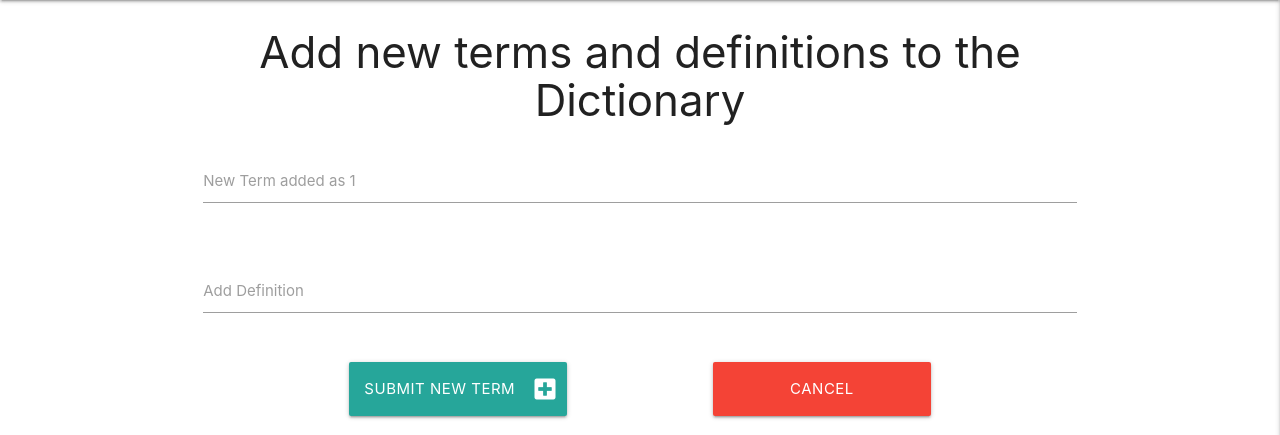
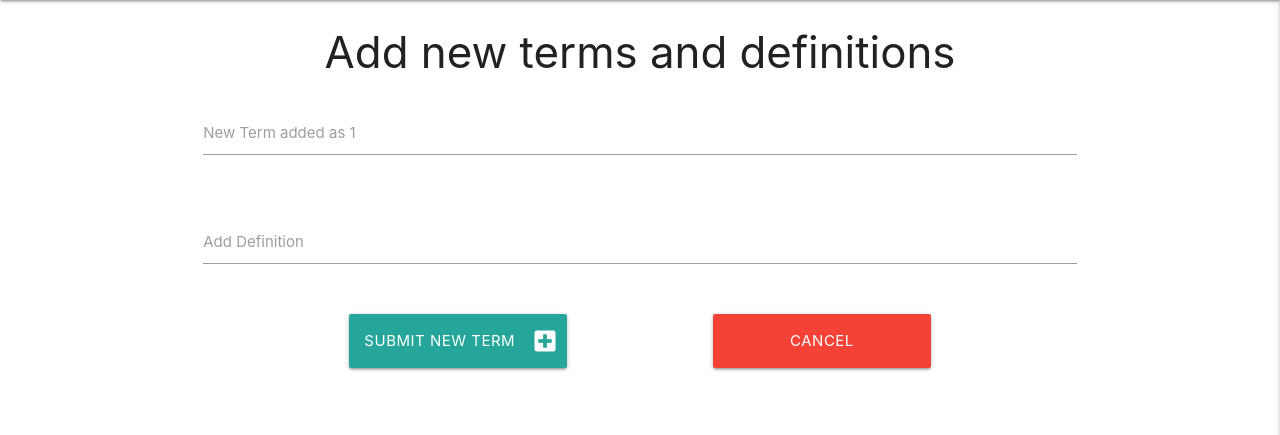
Before and after one commit to ED-IP/Milestone-3-project, a Flask app: page /add_entry in a window 1280 px wide. Shown: the part 64-499 px from the top of the page. Run offline with Flask 2, Linux system fonts and the light colour scheme; the visitor is signed in with stand-in values (Sample User, id 1); some libraries are stand-ins or nearby versions.

Commit message:
fixed typos Readme file / change thetext header add_entry.html

```diff
--- a/templates/add_entry.html
+++ b/templates/add_entry.html
@@ -1,7 +1,7 @@
 {% extends "base.html" %}
 {% block content %}
 
-<h3 class="center-align">Add new terms and definitions to the Dictionary</h3>
+<h3 class="center-align">Add new terms and definitions</h3>
 
 <div class="row">
     <form class="col s12" method="POST" action="{{ url_for('add_entry') }}">
```
Also changed, not shown: README.md.
